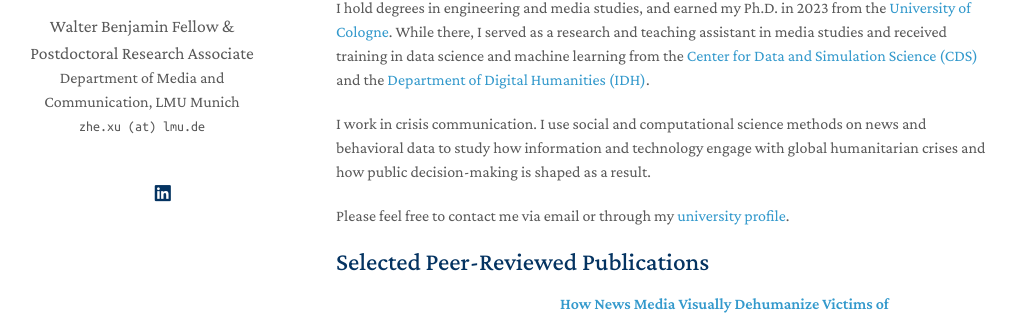
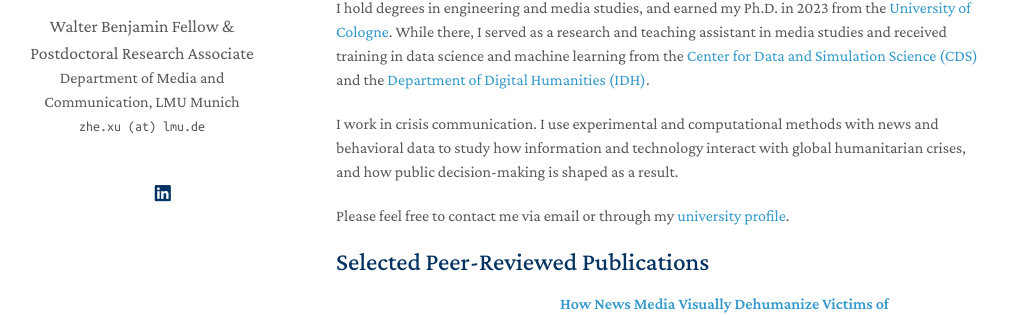
Before and after one commit to zhexuphd/home, a Jekyll site: the page built from index.md, in a window 1280 px wide and 900 px high. Shown: the part 253-568 px from the top of the window, without its empty margins (134-1150 px from the left). Built offline with Jekyll 4.4.1, drawn with Linux system fonts in a browser that asks for light colours; a style sheet for code colours, icons or effects is not loaded; our own code applies the rules of GitHub Pages for plain Markdown files.

Commit message:
Update index.md

```diff
--- a/index.md
+++ b/index.md
@@ -7,7 +7,7 @@ My name is Zhe Xu, and I am a Walter Benjamin fellow and postdoctoral research a
 
 I hold degrees in engineering and media studies, and earned my Ph.D. in 2023 from the [University of Cologne](https://www.uni-koeln.de/en/). While there, I served as a research and teaching assistant in media studies and received training in data science and machine learning from the [Center for Data and Simulation Science (CDS)](https://cds.uni-koeln.de/en/) and the [Department of Digital Humanities (IDH)](https://dh.phil-fak.uni-koeln.de/).
 
-I work in crisis communication. I use social and computational science methods on news and behavioral data to study how information and technology engage with global humanitarian crises and how public decision-making is shaped as a result.
+I work in crisis communication. I use experimental and computational methods with news and behavioral data to study how information and technology interact with global humanitarian crises, and how public decision-making is shaped as a result.
 
 Please feel free to contact me via email or through my [university profile](https://www.ifkw.uni-muenchen.de/organisation/personen/mitarbeiter/xu_zhe/index.html).
 
```
